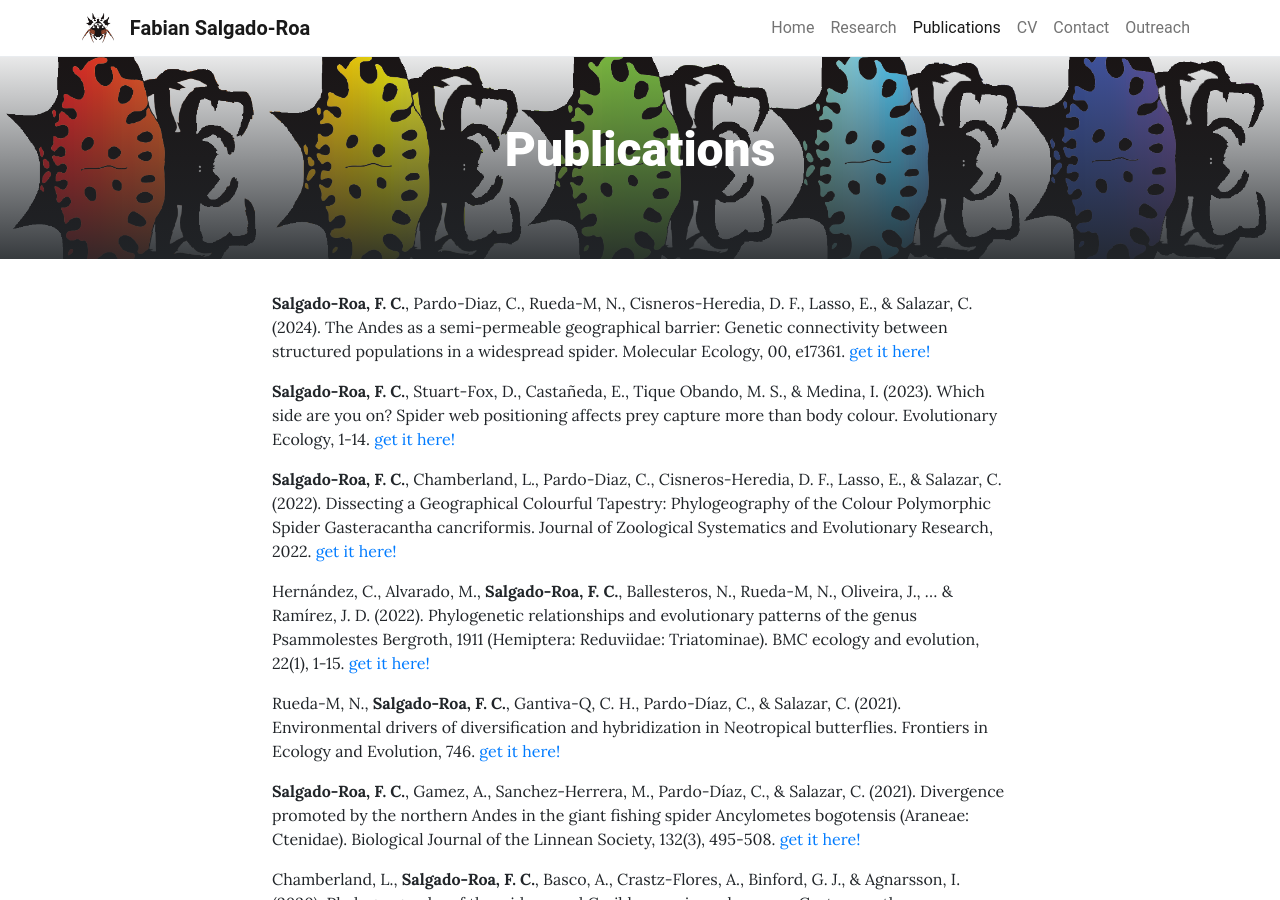
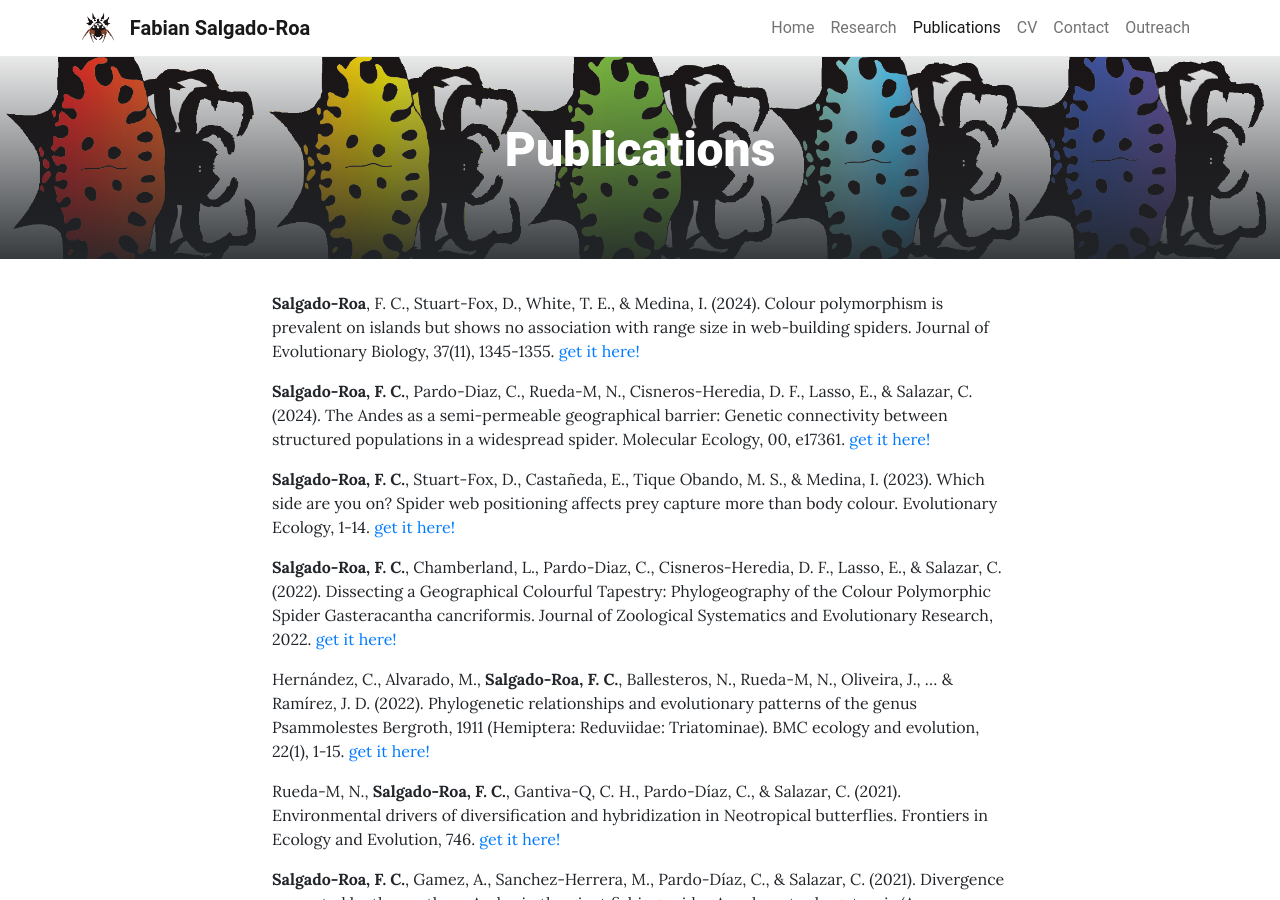
Before and after one commit to fcsalgado/fcsalgado.github.io, a Jekyll site: the page built from pages/publications.md, in a window 1280 px wide and 900 px high. Built offline with Jekyll 4.4.1, drawn with Linux system fonts in a browser that asks for light colours.

Commit message:
pubs updated

```diff
--- a/pages/publications.md
+++ b/pages/publications.md
@@ -4,6 +4,7 @@ background: /assets/theme/images/colours.png
 description:
 permalink: /publications/
 ---
+**Salgado-Roa**, F. C., Stuart-Fox, D., White, T. E., & Medina, I. (2024). Colour polymorphism is prevalent on islands but shows no association with range size in web-building spiders. Journal of Evolutionary Biology, 37(11), 1345-1355. [get it here!](https://academic.oup.com/jeb/article/37/11/1345/7760018)
 
 **Salgado-Roa, F. C.**, Pardo-Diaz, C., Rueda-M, N., Cisneros-Heredia, D. F., Lasso, E., & Salazar, C. (2024). The Andes as a semi-permeable geographical barrier: Genetic connectivity between structured populations in a widespread spider. Molecular Ecology, 00, e17361. [get it here!](https://onlinelibrary.wiley.com/doi/pdfdirect/10.1111/mec.17361)
 
```
